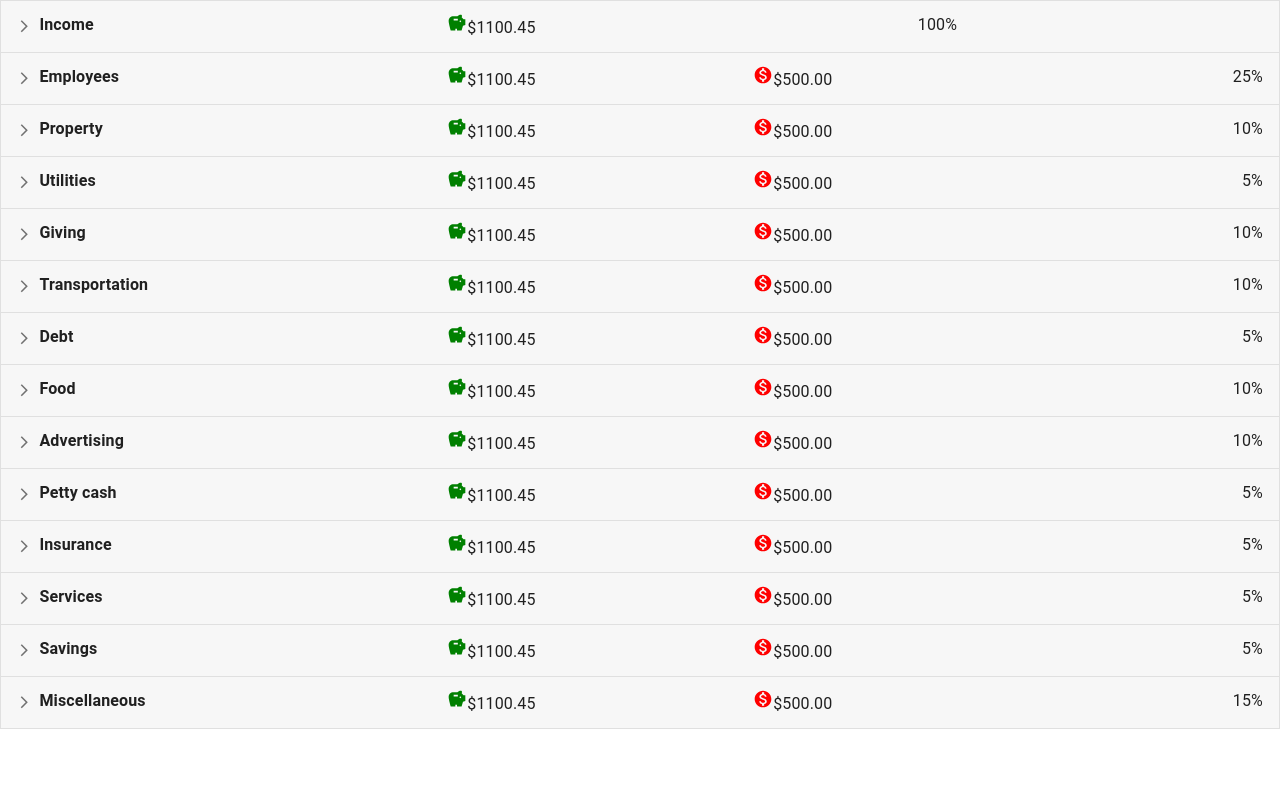
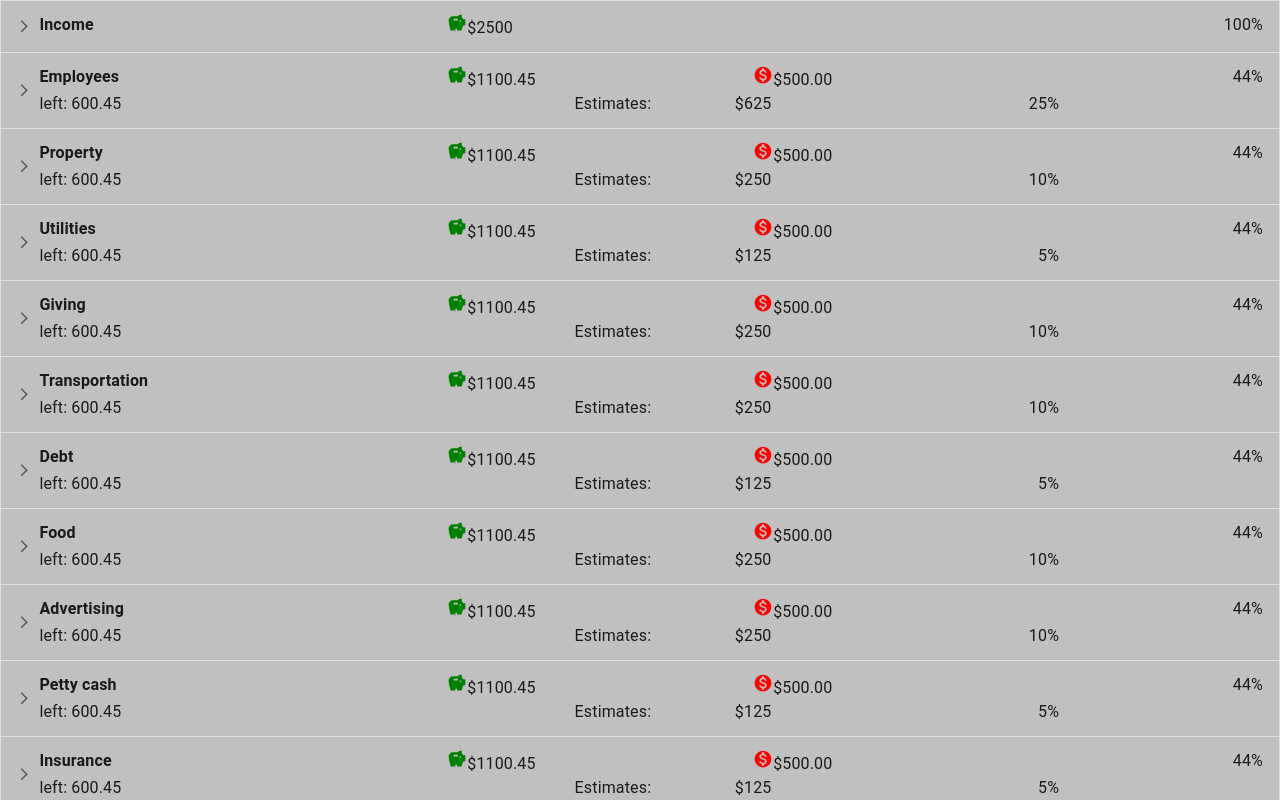
Before and after one commit to jttilley/BestBudget, a React (Create React App) app in the folder best-budget/: page / in a window 1280 px wide. Shown: the top 800 px of the page. Built offline with nearby package versions, Linux system fonts and the light colour scheme.

Commit message:
Added estimates to accordian header

```diff
--- a/best-budget/src/components/BudgetView.js
+++ b/best-budget/src/components/BudgetView.js
@@ -11,9 +11,7 @@ import AddBudgetItem from './AddBudgetItem';
 import { personalCategories, businessCategories } from '../utils/allCategories';
 import BudgetContext from '../utils/BudgetContext';
 import CategoryHeader from './CategoryHeader';
-import Grid from '@mui/material/Grid'
-import MonetizationOnIcon from '@mui/icons-material/MonetizationOn';
-import SavingsIcon from '@mui/icons-material/Savings';
+
 
 // initialize budgetItems
 let budgetItems = [];
@@ -138,13 +136,13 @@ export default function Categories() {
       {businessCategories.map((category) => (
         <Accordion expanded={expanded === 'panel' + category.id} key={category.id} onChange={handleChange('panel' + category.id)}>
 
-          <AccordionSummary aria-controls="panel' + category.id + 'd-content" id="panel' + category.id + 'd-header">
+          <AccordionSummary aria-controls="panel' + category.id + 'd-content" id="panel' + category.id + 'd-header" sx={{backgroundColor: 'silver'}}>
 
-            <CategoryHeader category={category.name} budgetTotal='1100.45' expenseTotal='500.00' estPercent={category.startPercent}/>
+            <CategoryHeader category={category.name} budgetTotal='1100.45' expenseTotal='500.00' estPercent={category.startPercent} income='2500'/>
 
           </AccordionSummary>
 
-          <AccordionDetails>
+          <AccordionDetails sx={{backgroundColor: 'aliceblue'}}>
 
             <AddBudgetItem category={category.name} subCategories={category.subCategories}/>
 
--- a/best-budget/src/components/CategoryHeader.js
+++ b/best-budget/src/components/CategoryHeader.js
@@ -1,28 +1,51 @@
 import React from "react";
-import { Grid, Typography } from "@mui/material";
+import { Grid, Typography, Divider } from "@mui/material";
 import MonetizationOnIcon from '@mui/icons-material/MonetizationOn';
 import SavingsIcon from '@mui/icons-material/Savings';
 
-const CategoryHeader = ({category, budgetTotal, expenseTotal, estPercent}) => {
+const CategoryHeader = ({category, budgetTotal, expenseTotal, estPercent, income}) => {
 console.log("🚀 ~ file: CategoryHeader.js ~ line 7 ~ CategoryHeader ~ category", category)
 
+  if (category === 'Income') budgetTotal = income;
+  let budgLeft = budgetTotal - expenseTotal;
+  let estAmt = income * estPercent/100;
+  let percentage = Math.round((budgetTotal / income)*100);
+
   return (
+    <>
       <Grid container sx={{textAlign: 'left'}}>
         <Grid item xs={4}>
           <Typography><strong>{category}</strong></Typography>
         </Grid>
         <Grid item xs={3}>
-        <Typography><SavingsIcon fontSize="small" sx={{color: 'green'}}/>${budgetTotal}</Typography>
+          <Typography><SavingsIcon fontSize="small" sx={{color: 'green', alignItems: 'flex-end'}}/>${budgetTotal}</Typography>
         </Grid>
-      { category === 'Income' ? <></> :
+        { category === 'Income' ? <Grid item xs={3}></Grid> :
             <Grid item xs={3}>
               <Typography><MonetizationOnIcon fontSize="small" sx={{color: 'red'}}/>${expenseTotal}</Typography>
             </Grid>
         }
         <Grid item xs={2} sx={{textAlign: 'right'}}>
+          <Typography> {percentage}%</Typography>
+        </Grid>
+        { category === 'Income' ? <></> :
+          <>
+            <Grid item xs={3} sx={{textAlign: 'left'}}>
+              <Typography>left: {budgLeft}</Typography>
+            </Grid>
+            <Grid item xs={3} sx={{textAlign: 'right'}}>
+              <Typography> Estimates:</Typography>
+            </Grid>
+            <Grid item xs={2} sx={{textAlign: 'center'}}>
+              <Typography> ${estAmt}</Typography>
+            </Grid>
+            <Grid item xs={2} sx={{textAlign: 'right'}}>
               <Typography> {estPercent}%</Typography>
             </Grid>
+          </>
+        }
       </Grid>
+    </>
   );
 }
 
```
Also changed, not shown: best-budget/src/components/Header.js (added, +12 -0 lines). Lines whose indentation alone changed are shown as unchanged.
